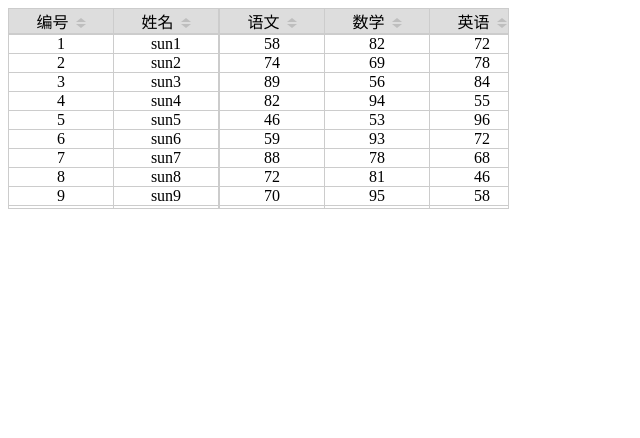
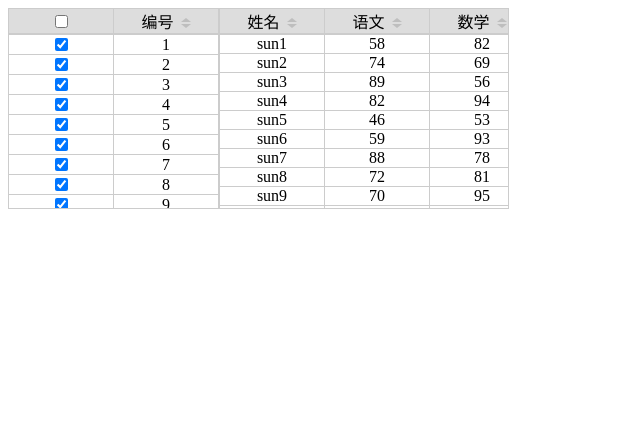
Before and after one commit to bonjs/bon-component, a website: page index.html in a window 1280 px wide. Shown: the whole page, without its empty margins (0-640 px from the left). Drawn offline with nearby package versions, Linux system fonts and the light colour scheme.

Commit message:
临时提交

```diff
--- a/index.html
+++ b/index.html
@@ -18,14 +18,17 @@
 					  <tr>
 						<td ng-repeat="col in lockedColumnsTitles">
 							{{col.header}}
-							<span class="sortable-icon" ng-if="col.sortable === true" ng-class="col.sort" ng-click="sortClick(col)">
-							</span>
+							<span class="sortable-icon" ng-if="col.sortable === true" ng-class="col.sort" ng-click="sortClick(col)"></span>
+							<input ng-if="col.type == 'checkbox'" type="checkbox" />
 						</td>
 					  </tr>
 					</table>
 					<table class="columns-content" border="0" cellspacing="0" cellpadding="0" id="locked-block">
-					  <tr ng-repeat="row in data">
-						<td ng-repeat="col in lockedColumnsTitles">{{row[col.dataIndex]}}</td>
+					  <tr ng-repeat="(colIndex, row) in data">
+						<td ng-repeat="col in lockedColumnsTitles ">
+							{{col.type == 'data' ? row[col.dataIndex] : ""}}
+							<input ng-if="col.type != 'data'" type="{{col.type}}" ng-checked="col.isChecked" ng-click="checkItem(row, colIndex)"/>
+						</td>
 					  </tr>
 					</table>
 				</div>
@@ -35,8 +38,7 @@
 					  <tr>
 						<td ng-repeat="col in unlockedColumnsTitles">
 							{{col.header}}
-							<span class="sortable-icon" ng-if="col.sortable === true" ng-class="col.sort" ng-click="sortClick(col)">
-							</span>
+							<span class="sortable-icon" ng-if="col.sortable === true" ng-class="col.sort" ng-click="sortClick(col)"></span>
 						</td>
 					  </tr>
 					</table>
@@ -53,9 +55,30 @@
 
 		<script>
 
+			var Column = extend(Component, {
+
+				isLocked: false,	// 是否是锁定列
+				type: 'data',	// [data, checkbox, radio]
+				isChecked: true,
+				constructor: function() {
+
+					this.super(arguments);
+
+					var me = this;
+
+					this.renderHTML = '<div>aaa</div>'
+
+				},
+
+
+
+
+
+			});
+
 			var Table = extend(ComponentAngular, {
 
-				constructor: function(a) {
+				constructor: function() {
 
 					this.super(arguments);
 
@@ -68,7 +91,9 @@
 
 						me.scope.data = me.data;
 
-						$scope.sortClick = me.sortClick.bind(me);
+						me.scope.sortClick = me.sortClick.bind(me);
+
+						me.scope.checkItem = me.checkItem.bind(me);
 
 						//通过$compile动态编译html
 						var template = angular.element(me.template);
@@ -80,6 +105,24 @@
 				},
 				initTable: function() {
 					var me = this;
+					this.columns = this.columns.reduce(function(arr, it) {
+						var col = new Column({
+							grid: me,
+							type: it.type || 'data',
+							header: it.header,
+							dataIndex: it.dataIndex,
+							locked: it.locked,
+							sortable: it.sortable,
+							scope: me.scope
+						});
+						arr.push(col);
+						return arr;
+					}, []);
+
+					this.data.forEach(function(it, i) {
+
+					});
+
 					this.scope.lockedColumnsTitles = this.columns.filter(function(it) {
 						return it.locked === true;
 					});
@@ -87,6 +130,9 @@
 					this.scope.unlockedColumnsTitles = this.columns.filter(function(it) {
 						return it.locked !== true;
 					});
+				},
+				checkItem: function(col, index) {
+					this.fireEvent('checkitem', col, index);
 				},
 				sortClick: function(col) {
 					col.sort = (col.sort == 'desc' || col.sort == undefined) ? 'asc' : 'desc';
@@ -105,8 +151,8 @@
 								return (b[dataIndex] + '').localeCompare(a[dataIndex])
 							}
 						}
-
 					});
+					this.fireEvent('titleclick', col)
 				}
 			});
 
@@ -129,8 +175,20 @@
 					}
 					return arr;
 				}(),
+				listeners: {
+					titleclick: function(a) {
+						console.log('titleclick', a)
+					},
+					checkitem: function(row, i) {
+						console.log(row, i)
+					}
+				},
 				columns: [
 					{
+						type: 'checkbox',
+						dataIndex : 'id',
+						locked: true
+					}, {
 						header : '编号',
 						dataIndex : 'id',
 						sortable: true,
@@ -139,7 +197,6 @@
 						header : '姓名',
 						dataIndex : 'name',
 						sortable: true,
-						locked: true
 					}, {
 						header : '语文',
 						sortable: true,
```
